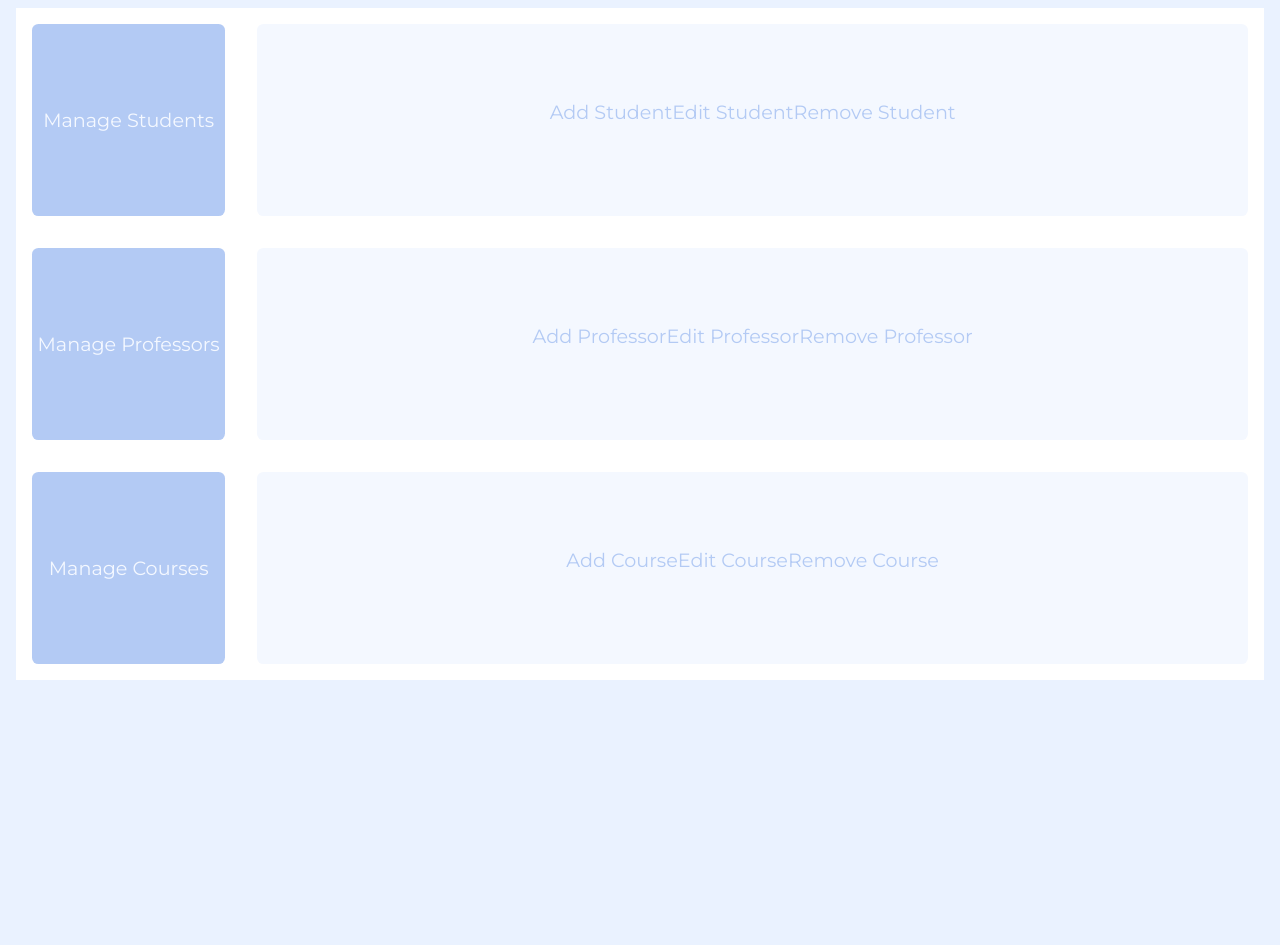
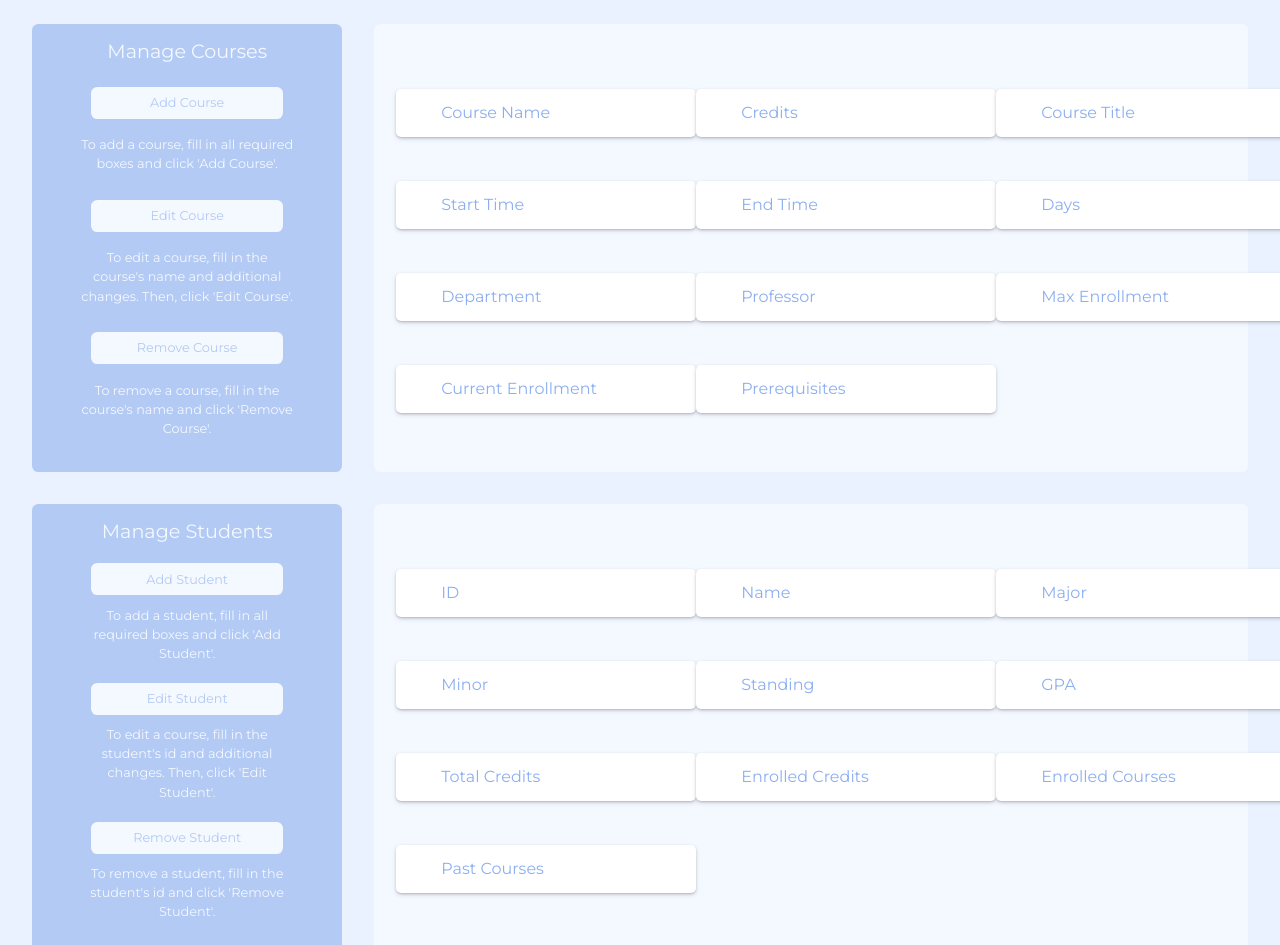
Before and after one commit to Isaiah-Haynes/Course-Registration-Website, a Vue app: page /admin/home in a window 1280 px wide. Shown: the part 160-1105 px from the top of the page. Before the commit the page ends 856 px from the top, so only its background shows below. Built offline with nearby package versions, Linux system fonts and the light colour scheme.

Commit message:
change admin page

```diff
--- a/src/views/AdminHomeView.vue
+++ b/src/views/AdminHomeView.vue
@@ -7,31 +7,84 @@
     <div class="cards">
 
       <div class="card-row">
-        <p class="card-title">Manage Students</p>
+        <div class="card-title">
+          <p>Manage Courses</p>
+          <div class="course-actions">
+            <button type="submit">Add Course</button>
+            <p class="action-desc">To add a course, fill in all required boxes and click 'Add Course'.</p>
+            <button type="submit">Edit Course</button>
+            <p class="action-desc">To edit a course, fill in the course's name and additional changes. Then, click 'Edit Course'.</p>
+            <button type="submit">Remove Course</button>
+            <p class="action-desc">To remove a course, fill in the course's name and click 'Remove Course'.</p>
+          </div>
+        </div>
         <div class="actions">
-          <p>Add Student</p>
-          <p>Edit Student</p>
-          <p>Remove Student</p>
+          <form id="course-form" class="course-form">
+            <input type="text" id="inputField" name="inputField" placeholder="Course Name">
+            <input type="text" id="inputField" name="inputField" placeholder="Credits">
+            <input type="text" id="inputField" name="inputField" placeholder="Course Title">
+            <input type="text" id="inputField" name="inputField" placeholder="Start Time">
+            <input type="text" id="inputField" name="inputField" placeholder="End Time">
+            <input type="text" id="inputField" name="inputField" placeholder="Days">
+            <input type="text" id="inputField" name="inputField" placeholder="Department">
+            <input type="text" id="inputField" name="inputField" placeholder="Professor">
+            <input type="text" id="inputField" name="inputField" placeholder="Max Enrollment">
+            <input type="text" id="inputField" name="inputField" placeholder="Current Enrollment">
+            <input type="text" id="inputField" name="inputField" placeholder="Prerequisites">
+          </form>
         </div>
       </div>
 
       <div class="card-row">
-        <p class="card-title">Manage Professors</p>
+        <div class="card-title">
+          <p>Manage Students</p>
+          <div class="course-actions">
+            <button type="submit">Add Student</button>
+            <p class="action-desc">To add a student, fill in all required boxes and click 'Add Student'.</p>
+            <button type="submit">Edit Student</button>
+            <p class="action-desc">To edit a course, fill in the student's id and additional changes. Then, click 'Edit Student'.</p>
+            <button type="submit">Remove Student</button>
+            <p class="action-desc">To remove a student, fill in the student's id and click 'Remove Student'.</p>
+          </div>
+        </div>
         <div class="actions">
-          <p>Add Professor</p>
-          <p>Edit Professor</p>
-          <p>Remove Professor</p>
+          <form id="course-form" class="course-form">
+            <input type="text" id="inputField" name="inputField" placeholder="ID">
+            <input type="text" id="inputField" name="inputField" placeholder="Name">
+            <input type="text" id="inputField" name="inputField" placeholder="Major">
+            <input type="text" id="inputField" name="inputField" placeholder="Minor">
+            <input type="text" id="inputField" name="inputField" placeholder="Standing">
+            <input type="text" id="inputField" name="inputField" placeholder="GPA">
+            <input type="text" id="inputField" name="inputField" placeholder="Total Credits">
+            <input type="text" id="inputField" name="inputField" placeholder="Enrolled Credits">
+            <input type="text" id="inputField" name="inputField" placeholder="Enrolled Courses">
+            <input type="text" id="inputField" name="inputField" placeholder="Past Courses">
+          </form>
         </div>
       </div>
 
       <div class="card-row">
-        <p class="card-title">Manage Courses</p>
+        <div class="card-title">
+          <p>Manage Professors</p>
+          <div class="course-actions">
+            <button type="submit">Add Professor</button>
+            <p class="action-desc">To add a professor, fill in all required boxes and click 'Add Professor'.</p>
+            <button type="submit">Edit Professor</button>
+            <p class="action-desc">To edit a professor, fill in the professor's id and additional changes. Then, click 'Edit Professor'.</p>
+            <button type="submit">Remove Professor</button>
+            <p class="action-desc">To remove a professor, fill in the professor's id and click 'Remove Professor'.</p>
+          </div>
+        </div>
         <div class="actions">
-          <p>Add Course</p>
-          <p>Edit Course</p>
-          <p>Remove Course</p>
+          <form id="course-form" class="course-form">
+            <input type="text" id="inputField" name="inputField" placeholder="ID">
+            <input type="text" id="inputField" name="inputField" placeholder="Name">
+            <input type="text" id="inputField" name="inputField" placeholder="Department">
+            <input type="text" id="inputField" name="inputField" placeholder="Current Courses">
+          </form>
         </div>
       </div>
+
     </div>
   </main>
  </template>
@@ -49,13 +102,11 @@
     margin-bottom: 1rem;
   }
 
-
   .title-bar {
     display: flex;
     justify-content: space-between;
     margin: 2rem;
   }
-
 
   .cards {
     display: flex;
@@ -63,39 +114,79 @@
     flex-direction: column;
   }
 
-
   .card-row {
-    background-color: white;
     display: flex;
   }
 
-
   .card-title {
     background-color: #b3caf4;
-    width: 16%;
-    height: 12rem;
+    width: 25%;
+    height: 28rem;
     border-radius: 0.4rem;
     margin: 1rem;
+    padding: 0.8rem;
     display: flex;
-    justify-content: center;
+    flex-direction: column;
     align-items: center;
     font-size: 1.2rem;
     -webkit-text-fill-color: #f4f8ff;
   }
 
+  .action-desc {
+    font-size: 0.8rem;
+    margin: 0.4rem;
+    display: flex;
+    width: 75%;
+  }
+
+  .course-actions {
+    width: 100%;
+    height: 100%;
+    display: flex;
+    flex-direction: column;
+    justify-content: space-around;
+    align-items: center;
+  }
+
+  .course-form {
+    width: 95%;
+    height: 80%;
+    display: grid;
+    grid-template-columns: repeat(3, 1fr);
+    row-gap: 4px;
+    -webkit-text-fill-color: #8caff0;
+  }
+
+  .course-form input {
+    height: 3rem;
+  }
 
   .actions {
     background-color: #f4f8ff;
-    width: 82%;
-    height: 12rem;
+    width: 70%;
+    height: 28rem;
     border-radius: 0.4rem;
     margin: 1rem;
     display: flex;
-    justify-content: center;
+    flex-direction: column;
+    justify-content: space-around;
     align-items: center;
     font-size: 1.2rem;
     -webkit-text-fill-color: #b3caf4;
   }
 
+  button[type="submit"] {
+    background: #f4f8ff;
+    width: 12rem;
+    height: 2rem;
+    padding: 0.8rem;
+    border-radius: 0.4rem;
+    -webkit-text-fill-color: #b3caf4;
+    font-size: 0.8rem;
+    display: flex;
+    align-items: center;
+    justify-content: center;
+  }
+
 
   </style>
```
